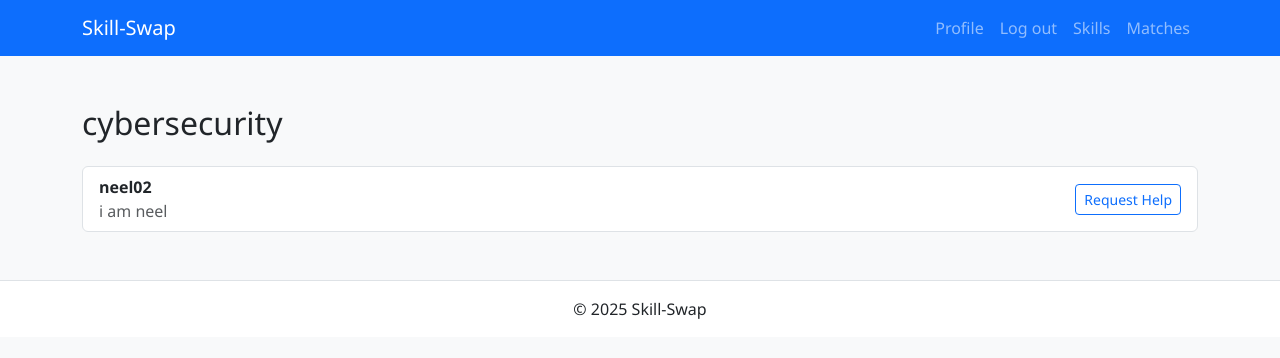
After one commit to NeelThomas02/Skill-Swap, a Django app: page /skills/detail/1/ in a window 1280 px wide. The commit adds this page. Shown: the top 358 px of the page. Run offline with Django 5.2, Linux system fonts and the light colour scheme; a user stored in the database is signed in; data comes from the database, SQL or seed files in the repository; both versions use the stored data as it was after the commit; some libraries are stand-ins or nearby versions.

Commit message:
skill match

```diff
--- a/skills/urls.py
+++ b/skills/urls.py
@@ -1,10 +1,14 @@
-# skills/urls.py
 from django.urls import path
-from . import views
+from .views import (
+    SkillListView, SkillDetailView,
+    RequestMatchView, MutualMatchesView
+)
 
 app_name = 'skills'
-
 urlpatterns = [
-    path('', views.SkillListView.as_view(), name='list'),
-    # etc…
+    path('', SkillListView.as_view(), name='list'),
+    path('detail/<int:pk>/', SkillDetailView.as_view(), name='detail'),
+    path('request/<int:pk>/<int:helper_pk>/',
+         RequestMatchView.as_view(), name='request'),
+    path('matches/', MutualMatchesView.as_view(), name='matches'),
 ]
--- a/skills/views.py
+++ b/skills/views.py
@@ -1,9 +1,80 @@
 # skills/views.py
 
-from django.views import generic
-from .models import Skill
+from django.shortcuts import get_object_or_404, redirect
+from django.contrib.auth.mixins import LoginRequiredMixin
+from django.views import generic, View
+from users.models import Profile
+from .models import Skill, Match
+from django.urls import reverse
+from django.contrib import messages
 
+# 1) List all skills
 class SkillListView(generic.ListView):
     model = Skill
-    template_name = 'skills/list.html'      # points at templates/skills/list.html
-    context_object_name = 'skills'          # in the template you'll loop over "skills"
+    template_name = 'skills/list.html'
+    context_object_name = 'skills'
+
+# 2) Skill detail & request logic
+class SkillDetailView(LoginRequiredMixin, generic.DetailView):
+    model = Skill
+    template_name = 'skills/detail.html'
+    context_object_name = 'skill'
+
+    def get_context_data(self, **kwargs):
+        ctx = super().get_context_data(**kwargs)
+        user_profile = self.request.user.profile
+        skill = self.object
+
+        # all other profiles offering this skill
+        holders = skill.holders.exclude(pk=user_profile.pk)
+        ctx['holders'] = holders
+
+        # whom I've already requested
+        ctx['requested_helpers'] = Match.objects.filter(
+            seeker=user_profile, skill=skill
+        ).values_list('helper_id', flat=True)
+
+        # mutual helpers
+        outgoing = set(Match.objects.filter(seeker=user_profile)
+                       .values_list('helper_id', flat=True))
+        incoming = set(Match.objects.filter(helper=user_profile)
+                       .values_list('seeker_id', flat=True))
+        ctx['mutual_helpers'] = outgoing.intersection(incoming)
+
+        return ctx
+
+class RequestMatchView(LoginRequiredMixin, View):
+    def post(self, request, pk, helper_pk):
+        profile = request.user.profile
+        skill   = get_object_or_404(Skill, pk=pk)
+        helper  = get_object_or_404(Profile, pk=helper_pk)
+        match, created = Match.objects.get_or_create(
+            seeker=profile, helper=helper, skill=skill
+        )
+        if created:
+            messages.success(request,
+                             f"You’ve requested help from {helper.user.username}!")
+        else:
+            messages.info(request,
+                          f"You’d already requested help from {helper.user.username}.")
+        return redirect('skills:detail', pk=pk)
+
+# 3) List only mutual matches
+class MutualMatchesView(LoginRequiredMixin, generic.TemplateView):
+    template_name = 'skills/mutual_matches.html'
+
+    def get_context_data(self, **kwargs):
+        ctx = super().get_context_data(**kwargs)
+        profile = self.request.user.profile
+
+        out_ids = set(Match.objects.filter(seeker=profile)
+                      .values_list('helper_id', flat=True))
+        in_ids  = set(Match.objects.filter(helper=profile)
+                      .values_list('seeker_id', flat=True))
+        mutual_ids = out_ids.intersection(in_ids)
+
+        ctx['mutual_matches'] = Match.objects.filter(
+            seeker=profile,
+            helper_id__in=mutual_ids
+        ).select_related('helper', 'skill')
+        return ctx
--- a/templates/base.html
+++ b/templates/base.html
@@ -58,11 +58,32 @@
             <li class="nav-item">
               <a class="nav-link" href="{% url 'skills:list' %}">Skills</a>
             </li>
+            <li class="nav-item">
+              <a class="nav-link" href="{% url 'skills:matches' %}">Matches</a>
+            </li>
           </ul>
         </div>
       </div>
     </nav>
   </header>
+{% if messages %}
+  <div class="container mt-3">
+    {% for message in messages %}
+      <div
+        class="alert alert-{{ message.tags }} alert-dismissible fade show"
+        role="alert"
+      >
+        {{ message }}
+        <button
+          type="button"
+          class="btn-close"
+          data-bs-dismiss="alert"
+          aria-label="Close"
+        ></button>
+      </div>
+    {% endfor %}
+  </div>
+{% endif %}
 
   <main class="container py-5">
     {% block content %}{% endblock %}
--- /dev/null
+++ b/templates/skills/detail.html
@@ -0,0 +1,32 @@
+{% extends "base.html" %}
+{% block content %}
+  <h2 class="mb-4">{{ skill.name }}</h2>
+
+  {% if holders %}
+    <div class="list-group">
+      {% for holder in holders %}
+        <div class="list-group-item d-flex justify-content-between align-items-center">
+          <div>
+            <strong>{{ holder.user.username }}</strong>
+            <p class="mb-0 text-muted">{{ holder.bio|truncatechars:50 }}</p>
+          </div>
+          <div>
+            {% if holder.pk in mutual_helpers %}
+              <span class="badge bg-success">Matched</span>
+              <a href="{% url 'chat:list' %}" class="btn btn-sm btn-primary ms-2">Chat</a>
+            {% elif holder.pk in requested_helpers %}
+              <button class="btn btn-sm btn-secondary" disabled>Requested</button>
+            {% else %}
+              <form method="post" action="{% url 'skills:request' skill.pk holder.pk %}">
+                {% csrf_token %}
+                <button type="submit" class="btn btn-sm btn-outline-primary">Request Help</button>
+              </form>
+            {% endif %}
+          </div>
+        </div>
+      {% endfor %}
+    </div>
+  {% else %}
+    <p>No one is offering this skill yet.</p>
+  {% endif %}
+{% endblock %}
```
Also changed, not shown: templates/skills/list.html (+7 -2 lines), templates/skills/mutual_matches.html (added, +20 -0 lines), users/views.py (+6 -5 lines), db.sqlite3.
